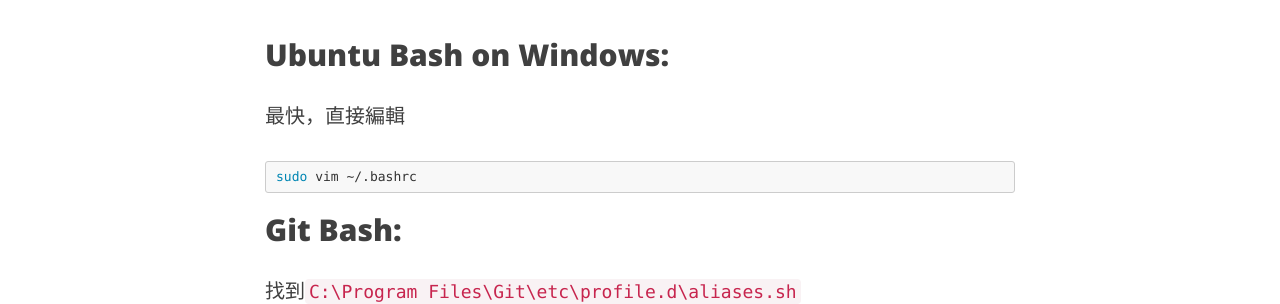
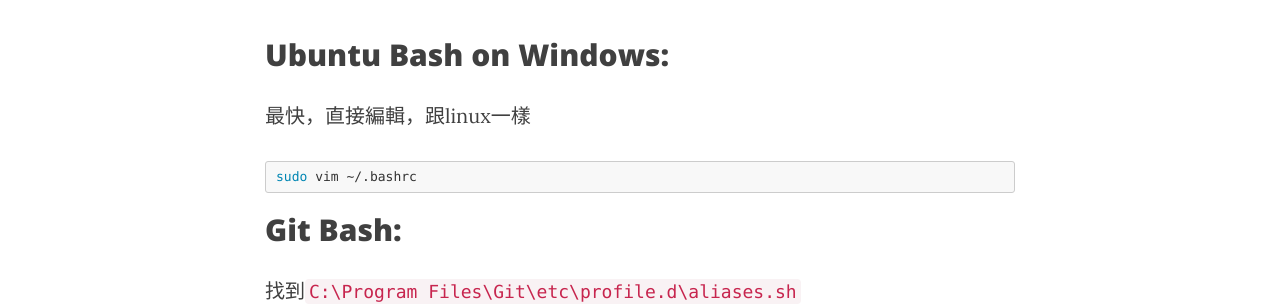
Before and after one commit to voidism/voidism.github.io, a Jekyll site: the page built from _posts/2018-03-20-Alias-in-3-different-Windows-command-line.markdown, in a window 1280 px wide. Shown: the part 392-696 px from the top of the page. Built offline with Jekyll 4.4.1, drawn with Linux system fonts in a browser that asks for light colours; nearby versions of some CDN libraries; comment, search, counter and statistics services are not loaded.

Commit message:
++++ img

````diff
--- a/_posts/2018-03-20-Alias-in-3-different-Windows-command-line.markdown
+++ b/_posts/2018-03-20-Alias-in-3-different-Windows-command-line.markdown
@@ -9,7 +9,7 @@
 
 
 ## Ubuntu Bash on Windows:
-最快，直接編輯
+最快，直接編輯，跟linux一樣
 ```bash
 sudo vim ~/.bashrc
 ```
--- a/_posts/2018-03-21-Nicky-Lu-speech-notes.markdown
+++ b/_posts/2018-03-21-Nicky-Lu-speech-notes.markdown
@@ -3,12 +3,14 @@
 title:      Nicky Lu Speech Notes
 author:     Jexus
 tags: 		Speech Silicon Age4.0 Technology
-subtitle:   2018/03/12 盧超群董事長電子所專題演講 - 演講筆記
+subtitle:   2018/03/12 盧超群董事長電子所專題演講 - 演講速記
 category:  note
 ---
 
 ## Topic：Synergistic Growth of AI and Silicon Age 4.0 through Heterogeneous Integration of Technologies
 
+![slide_01](https://i.imgur.com/c0HqGlU.jpg)
+
 2018年3月12日 13:30-15:00 博理館101室
 
 待補...
````
